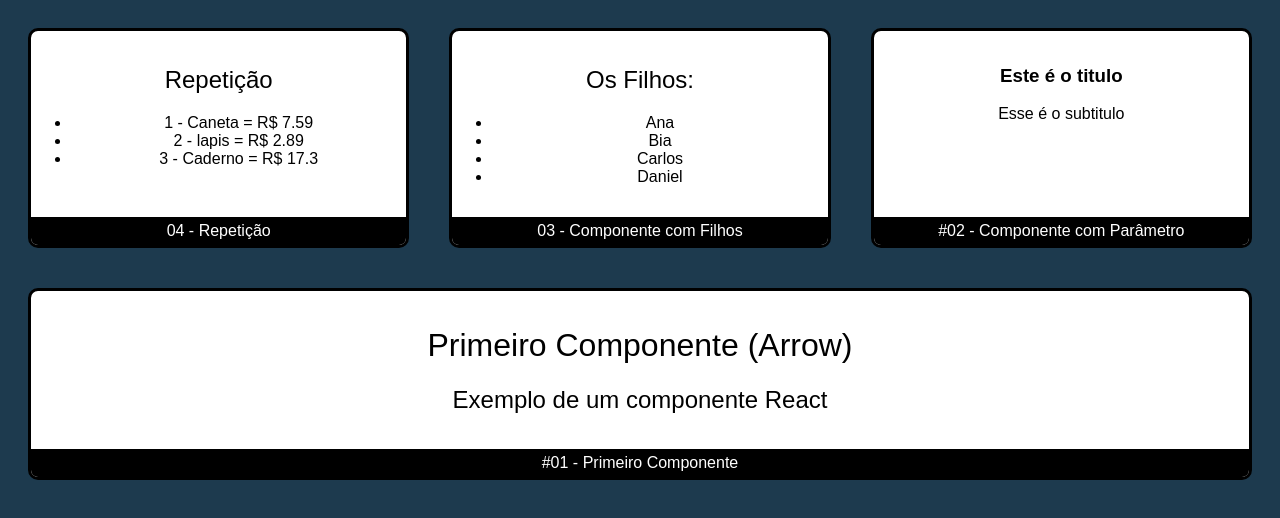
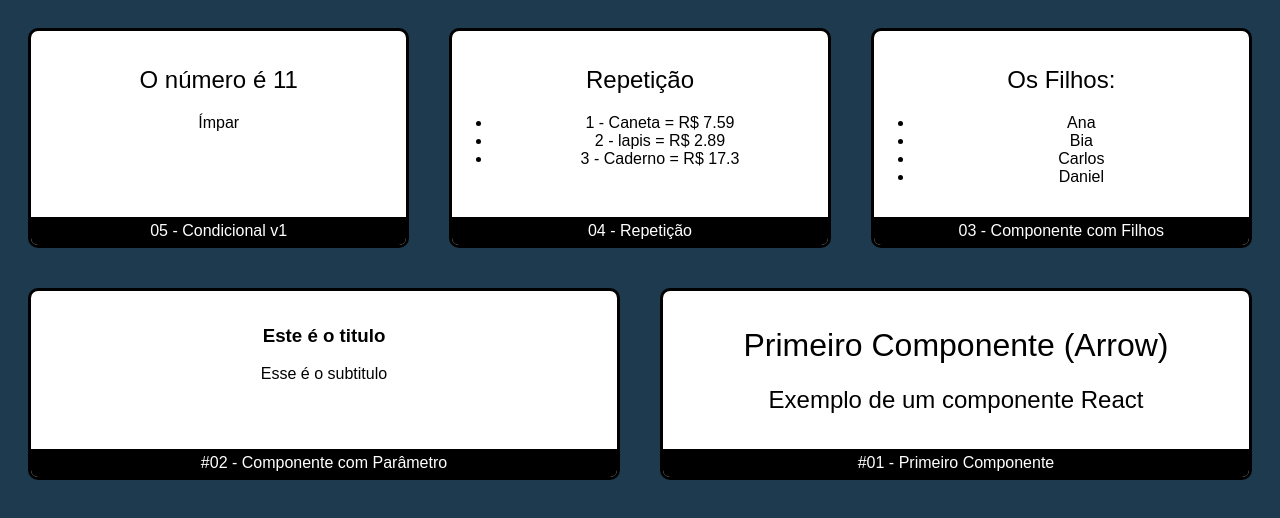
Before and after one commit to danielsoftdeveloper/treinamento, a React (Create React App) app in the folder fundamentos-react/: page / in a window 1280 px wide. Shown: the top 518 px of the page. Built offline with nearby package versions, Linux system fonts and the light colour scheme.

Commit message:
Criado componente condicional que verifica par ou impar

```diff
--- a/fundamentos-react/src/App.jsx
+++ b/fundamentos-react/src/App.jsx
@@ -6,15 +6,18 @@
 import Card from "./components/layout/Card";
 import Primeiro from "./components/Primeiro";
 import Repeticao from "./components/Repeticao";
+import Condicional from "./components/Condicional";
 
 export default (props) => (
+
   <div className='App'>
-     <Card titulo='04 - Repetição '>
-      <Repeticao>
-
-      </Repeticao>
+    <Card titulo='05 - Condicional v1 '>
+      <Condicional numero={11}></Condicional>
     </Card>
 
+    <Card titulo='04 - Repetição '>
+      <Repeticao></Repeticao>
+    </Card>
 
     <Card titulo='03 - Componente com Filhos '>
       <ComFilhos>
--- /dev/null
+++ b/fundamentos-react/src/components/Condicional.jsx
@@ -0,0 +1,10 @@
+import React from "react";
+
+export default (props) => {
+  return (
+    <div>
+      <h2>O número é {props.numero}</h2>
+      {props.numero % 2 == 0 ? <span>Par</span> : <span>Ímpar</span>}
+    </div>
+  );
+};
```
